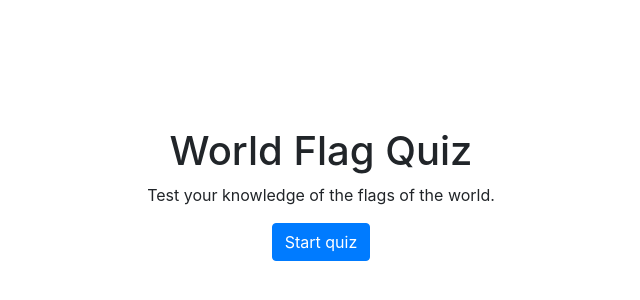
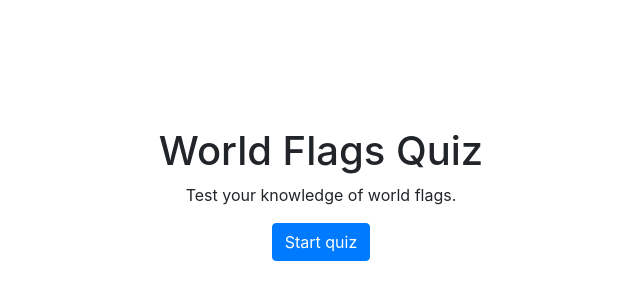
Before and after one commit to Ceasar/WorldFlagsQuiz, a React (Create React App) app in the folder app/: page / in a window 1280 px wide. Shown: the part 206-506 px from the top of the page, without its empty margins (319-959 px from the left). Built offline with nearby package versions, Linux system fonts and the light colour scheme; no server answers.

Commit message:
Rename CountryFlagQuiz to WorldFlagsQuiz

```diff
--- a/app/src/App.js
+++ b/app/src/App.js
@@ -1,12 +1,12 @@
 import 'bootstrap/dist/css/bootstrap.min.css';
 
 import './App.css';
-import CountryFlagQuiz from './CountryFlagQuiz.jsx';
+import WorldFlagsQuiz from './WorldFlagsQuiz.jsx';
 
 function App() {
   return (
     <div className="App">
-      <CountryFlagQuiz />
+      <WorldFlagsQuiz />
     </div>
   );
 }
--- a/app/src/CountryFlagQuiz.jsx
+++ b/app/src/WorldFlagsQuiz.jsx
@@ -73,7 +73,7 @@ function quizReducer(state, action) {
   };
 }
 
-export default function CountryFlagQuiz() {
+export default function WorldFlagsQuiz() {
   const [state, dispatch] = useReducer(quizReducer, {
     choice: null,
     isStarted: false,
@@ -115,14 +115,14 @@ export default function CountryFlagQuiz() {
       choices={state.question.choices}
       correctChoice={state.question.answer}
       currentScore={state.score.currentScore}
-      description="Test your knowledge of the flags of the world."
+      description="Test your knowledge of world flags."
       error={error}
       isStarted={state.isStarted}
       loading={loading}
       maxScore={state.score.maxScore}
       selectedChoice={state.selectedChoice}
       stem={state.question.stem}
-      title="World Flag Quiz"
+      title="World Flags Quiz"
       onClickAnswer={onClickAnswer}
       onClickNext={onClickNext}
       onClickStartQuiz={onClickStartQuiz}
```
